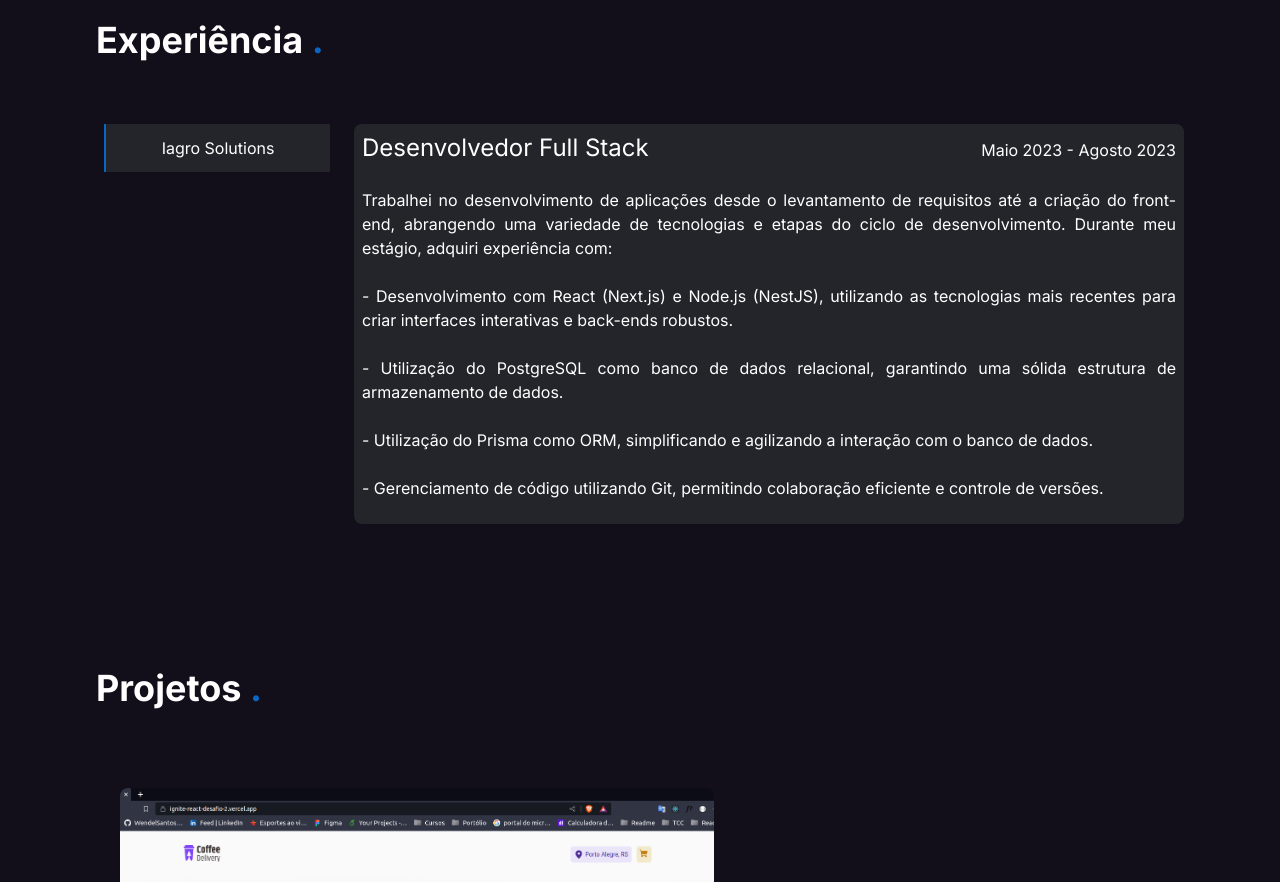
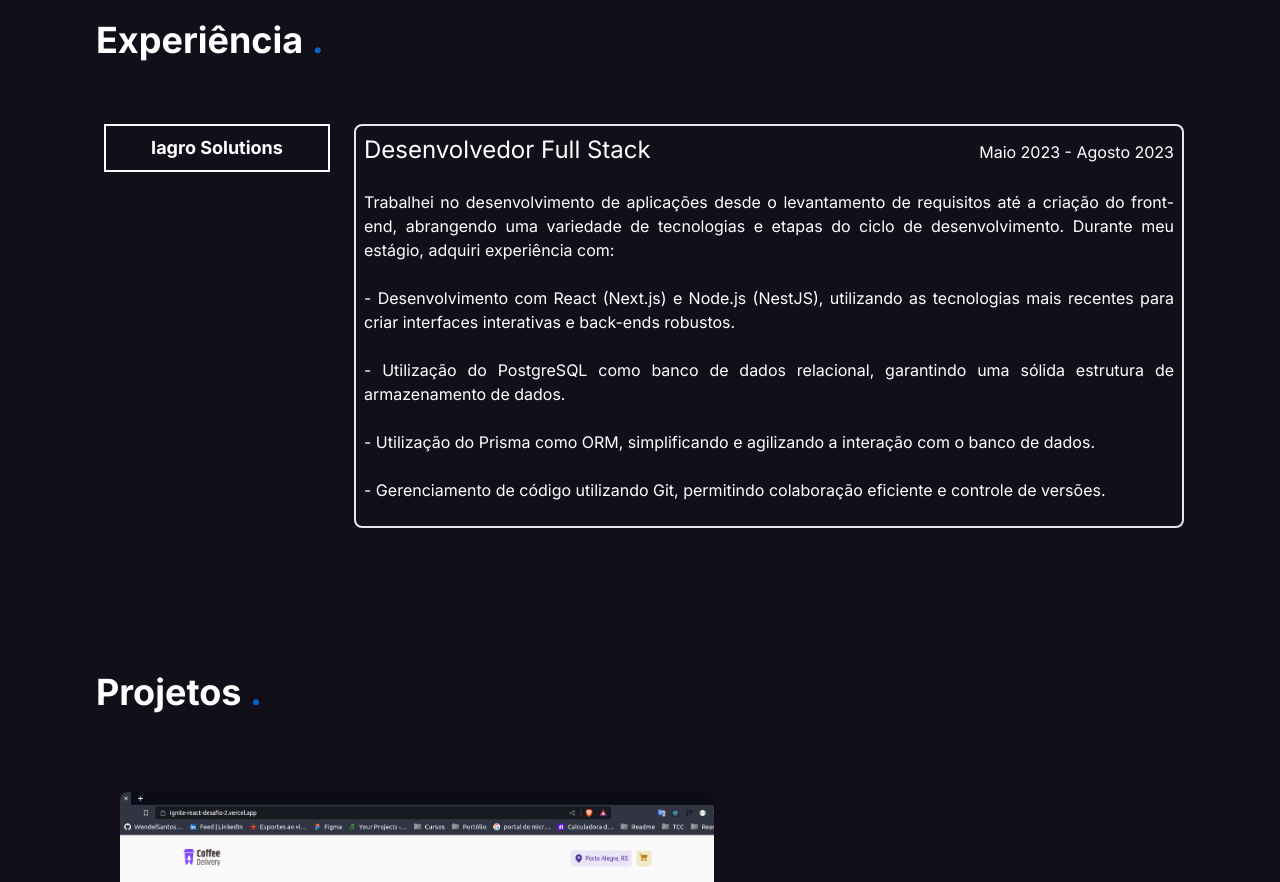
Before and after one commit to WendelSantosNunes/portfolio_v2_netxjs, a Next.js app: page / in a window 1280 px wide. Shown: the part 2060-2942 px from the top of the page. Built offline with nearby package versions, Linux system fonts and the light colour scheme.

Commit message:
refactor: Experience

```diff
--- a/src/app/components/Experience/index.tsx
+++ b/src/app/components/Experience/index.tsx
@@ -50,7 +50,7 @@ export function Experience() {
               if (tabIndex !== index) {
                 return (
                   <button
-                    className="bg-color-primary h-12 flex justify-center items-center cursor-pointer border-l-2 border-color-primary w-full max-w-[242px]"
+                    className=" h-12 flex justify-center items-center cursor-pointer border-2 text-color-border-1 border-color-border-1 hover:border-white hover:text-white w-full max-w-[242px] font-bold text-lg"
                     onClick={handleExperience}
                     value={index}
                     key={index}
@@ -63,7 +63,7 @@ export function Experience() {
               } else {
                 return (
                   <button
-                    className="bg-color-primary h-12 flex justify-center items-center cursor-pointer border-l-2 border-color-border-1 w-full max-w-[242px]"
+                    className="h-12 flex justify-center items-center cursor-pointer border-2 border-white text-white w-full max-w-[242px] font-bold text-lg"
                     onClick={handleExperience}
                     value={index}
                     key={index}
@@ -75,7 +75,7 @@ export function Experience() {
             })}
         </div>
 
-        <div className="w-full max-w-[833px] bg-color-primary px-2 rounded-lg">
+        <div className="w-full max-w-[833px] px-2 border-2 hover:border-color-border-1 rounded-lg">
           <div className="flex justify-between items-baseline w-full pt-2 max-sm:flex-col">
             <h2 className="text-2xl">{cardExperience[tabIndex].titulo}</h2>
             <p className="max-sm:text-sm">{cardExperience[tabIndex].ano}</p>
--- a/src/app/data/experience.ts
+++ b/src/app/data/experience.ts
@@ -4,5 +4,5 @@ export const cardExperience = [
       titulo: 'Desenvolvedor Full Stack',
       ano: "Maio 2023 - Agosto 2023",
       texto: "Trabalhei no desenvolvimento de aplicações desde o levantamento de requisitos até a criação do front-end, abrangendo uma variedade de tecnologias e etapas do ciclo de desenvolvimento. Durante meu estágio, adquiri experiência com:<br/><br/>- Desenvolvimento com React (Next.js) e Node.js (NestJS), utilizando as tecnologias mais recentes para criar interfaces interativas e back-ends robustos.<br/><br/>- Utilização do PostgreSQL como banco de dados relacional, garantindo uma sólida estrutura de armazenamento de dados.<br><br/>- Utilização do Prisma como ORM, simplificando e agilizando a interação com o banco de dados.<br/><br/>- Gerenciamento de código utilizando Git, permitindo colaboração eficiente e controle de versões."
-   },
+   }
 ]
```
